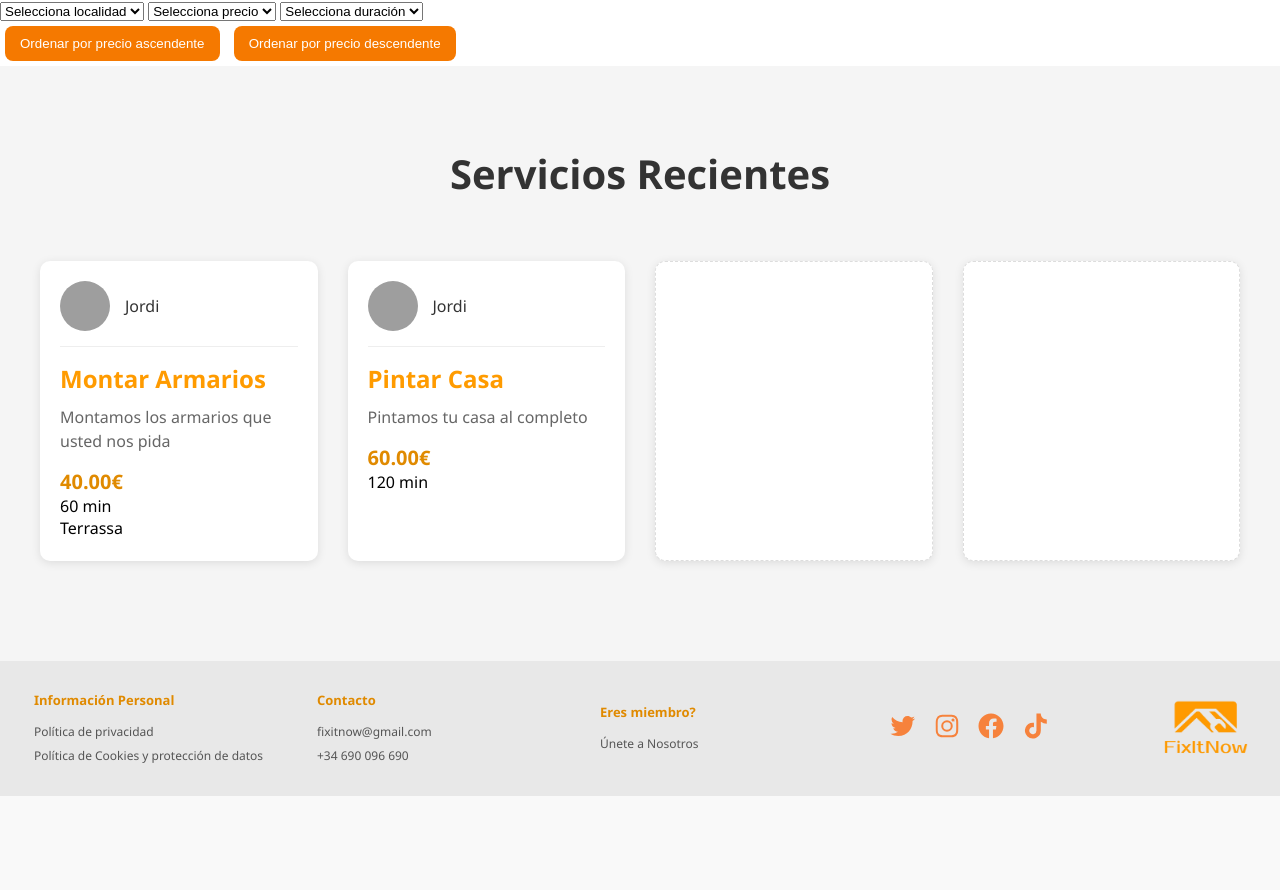
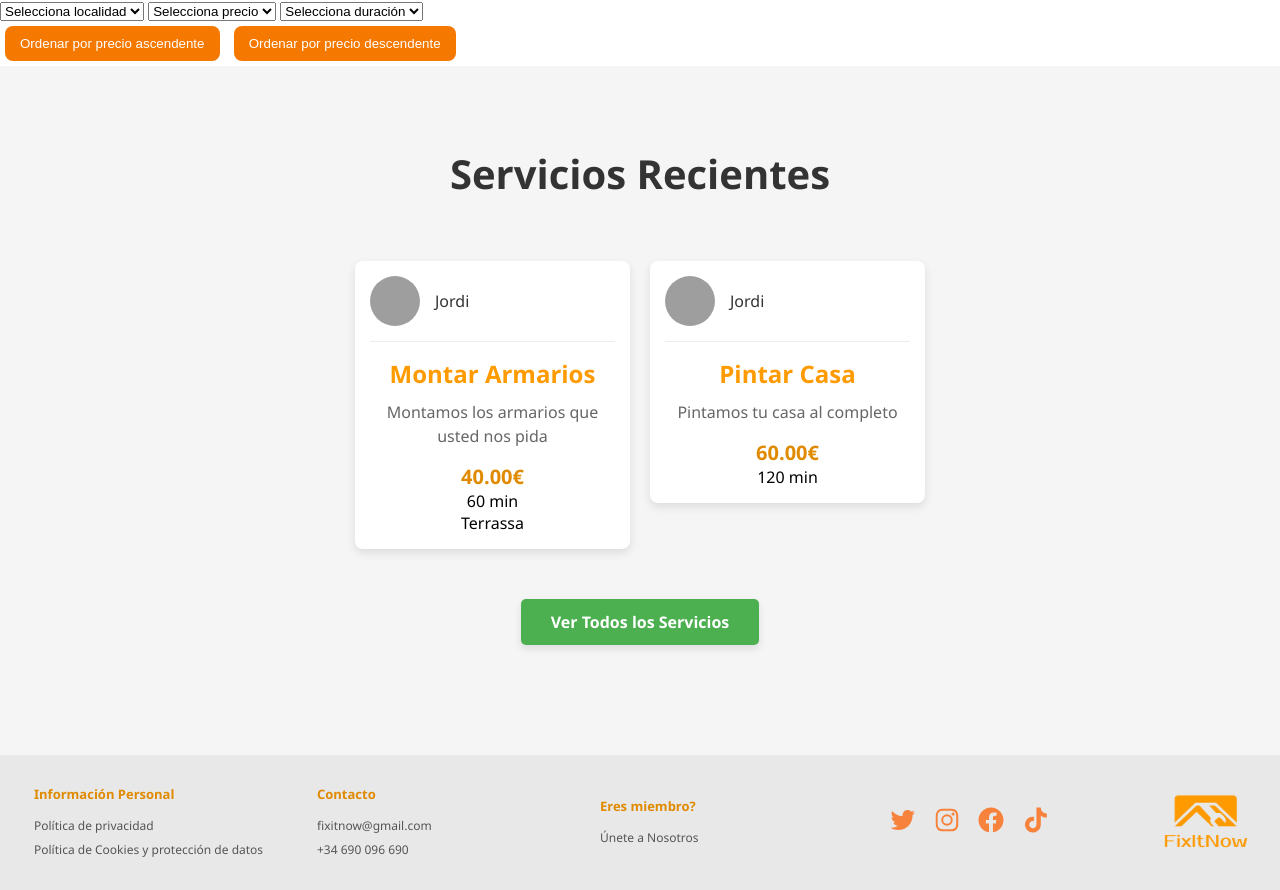
Before and after one commit to Srmata01/ProyectoFinalDAW, a PHP site: page /main.php in a window 1280 px wide. Shown: the part 801-1691 px from the top of the page. Before the commit the page ends 1597 px from the top, so only its background shows below. Run offline with PHP 8.4, Linux system fonts and the light colour scheme; data comes from the database, SQL or seed files in the repository; grey boxes are pictures that could not be loaded.

Commit message:
Main Servicios Correcto

```diff
--- a/main.php
+++ b/main.php
@@ -2,7 +2,7 @@
 session_start();
 require_once 'config/database.php';
 
-// Consulta para obtener los 4 servicios más recientes
+// Consulta para obtener los servicios más recientes (máximo 4)
 $stmt_recientes = $pdo->prepare("
     SELECT s.id_servicio, s.nombre, s.descripcion, s.precio, s.duracion, s.localidad,
            u.nombre AS nombre_autonomo, u.foto_perfil AS imagen_autonomo
@@ -14,20 +14,6 @@ $stmt_recientes = $pdo->prepare("
 ");
 $stmt_recientes->execute();
 $servicios_recientes = $stmt_recientes->fetchAll(PDO::FETCH_ASSOC);
-
-// Asegurarse de que siempre hay 4 slots para mantener el tamaño consistente
-while (count($servicios_recientes) < 4) {
-    $servicios_recientes[] = [
-        'id_servicio' => '',
-        'nombre' => '',
-        'descripcion' => '',
-        'precio' => 0,
-        'duracion' => 0,
-        'localidad' => '',
-        'nombre_autonomo' => '',
-        'imagen_autonomo' => null
-    ];
-}
 
 $busqueda = $_GET['q'] ?? '';
 $localidad = $_GET['localidad'] ?? '';
@@ -86,6 +72,74 @@ foreach ($servicios as &$servicio) {
     <title>FixItNow</title>
     <link rel="stylesheet" href="main.css">
     <link rel="icon" type="image/png" href="media/logo.png">
+    <style>
+        /* Grid de servicios - 4 en línea con centrado */
+        .servicios-grid {
+            display: flex;
+            justify-content: center;
+            flex-wrap: nowrap;
+            gap: 20px;
+            margin: 30px auto;
+            max-width: 1200px;
+        }
+
+        .servicio-link {
+            flex: 0 0 calc(25% - 15px); /* Cada tarjeta ocupa 1/4 del espacio menos el gap */
+            max-width: 280px;
+            text-decoration: none;
+            color: inherit;
+        }
+
+        .servicio-card {
+            height: 100%;
+            width: 100%;
+            display: flex;
+            flex-direction: column;
+            border-radius: 8px;
+            box-shadow: 0 4px 10px rgba(0,0,0,0.1);
+            padding: 15px;
+            background-color: #fff;
+            transition: transform 0.3s ease, box-shadow 0.3s ease;
+        }
+
+        .servicio-card:hover {
+            transform: translateY(-5px);
+            box-shadow: 0 6px 15px rgba(0,0,0,0.15);
+        }
+
+        .servicios-destacados {
+            text-align: center;
+            padding: 20px;
+        }
+
+        .no-servicios {
+            text-align: center;
+            padding: 30px;
+            background-color: #f8f9fa;
+            border-radius: 8px;
+            margin: 20px auto;
+            max-width: 600px;
+            box-shadow: 0 2px 5px rgba(0,0,0,0.1);
+        }
+
+        /* Estilos responsive */
+        @media (max-width: 992px) {
+            .servicios-grid {
+                flex-wrap: wrap;
+            }
+            .servicio-link {
+                flex: 0 0 calc(50% - 10px);
+                max-width: none;
+            }
+        }
+
+        @media (max-width: 576px) {
+            .servicio-link {
+                flex: 0 0 100%;
+                max-width: 350px;
+            }
+        }
+    </style>
 </head>
 
 <body>
@@ -154,9 +208,9 @@ foreach ($servicios as &$servicio) {
     <div class="servicios-section">
         <div class="servicios-destacados">
             <h2>Servicios Recientes</h2>
-            <div class="servicios-grid servicios-recientes-grid">
-                <?php foreach ($servicios_recientes as $servicio): ?>
-                    <?php if (!empty($servicio['id_servicio'])): ?>
+            <?php if (!empty($servicios_recientes)): ?>
+                <div class="servicios-grid servicios-recientes-grid">
+                    <?php foreach ($servicios_recientes as $servicio): ?>
                         <a href="services/ver_servicio.php?id=<?php echo htmlspecialchars($servicio['id_servicio']); ?>" class="servicio-link">
                             <div class="servicio-card">
                                 <div class="autonomo-info">
@@ -174,16 +228,44 @@ foreach ($servicios as &$servicio) {
                                 <p class="servicio-localidad"><?php echo htmlspecialchars($servicio['localidad']); ?></p>
                             </div>
                         </a>
-                    <?php else: ?>
-                        <div class="servicio-card servicio-vacio">
-                            <!-- Tarjeta vacía para mantener el diseño -->
-                        </div>
-                    <?php endif; ?>
-                <?php endforeach; ?>
+                    <?php endforeach; ?>
+                </div>
+            <?php else: ?>
+                <p class="no-servicios">No hay servicios disponibles en este momento.</p>
+            <?php endif; ?>
+
+            <!-- Botón para ver todos los servicios -->
+            <div class="ver-todos-container">
+                <a href="services/index.php" class="ver-todos-btn">Ver Todos los Servicios</a>
             </div>
         </div>
     </div>
 
+    <style>
+        .ver-todos-container {
+            text-align: center;
+            margin: 30px auto;
+        }
+
+        .ver-todos-btn {
+            display: inline-block;
+            padding: 12px 30px;
+            background-color: #4CAF50;
+            color: white;
+            text-decoration: none;
+            border-radius: 5px;
+            font-weight: bold;
+            font-size: 16px;
+            transition: all 0.3s ease;
+            box-shadow: 0 4px 8px rgba(0, 0, 0, 0.1);
+        }
+
+        .ver-todos-btn:hover {
+            background-color: #45a049;
+            transform: translateY(-2px);
+            box-shadow: 0 6px 12px rgba(0, 0, 0, 0.15);
+        }
+    </style>
 
     <footer>
         <div class="footer-container">
```
